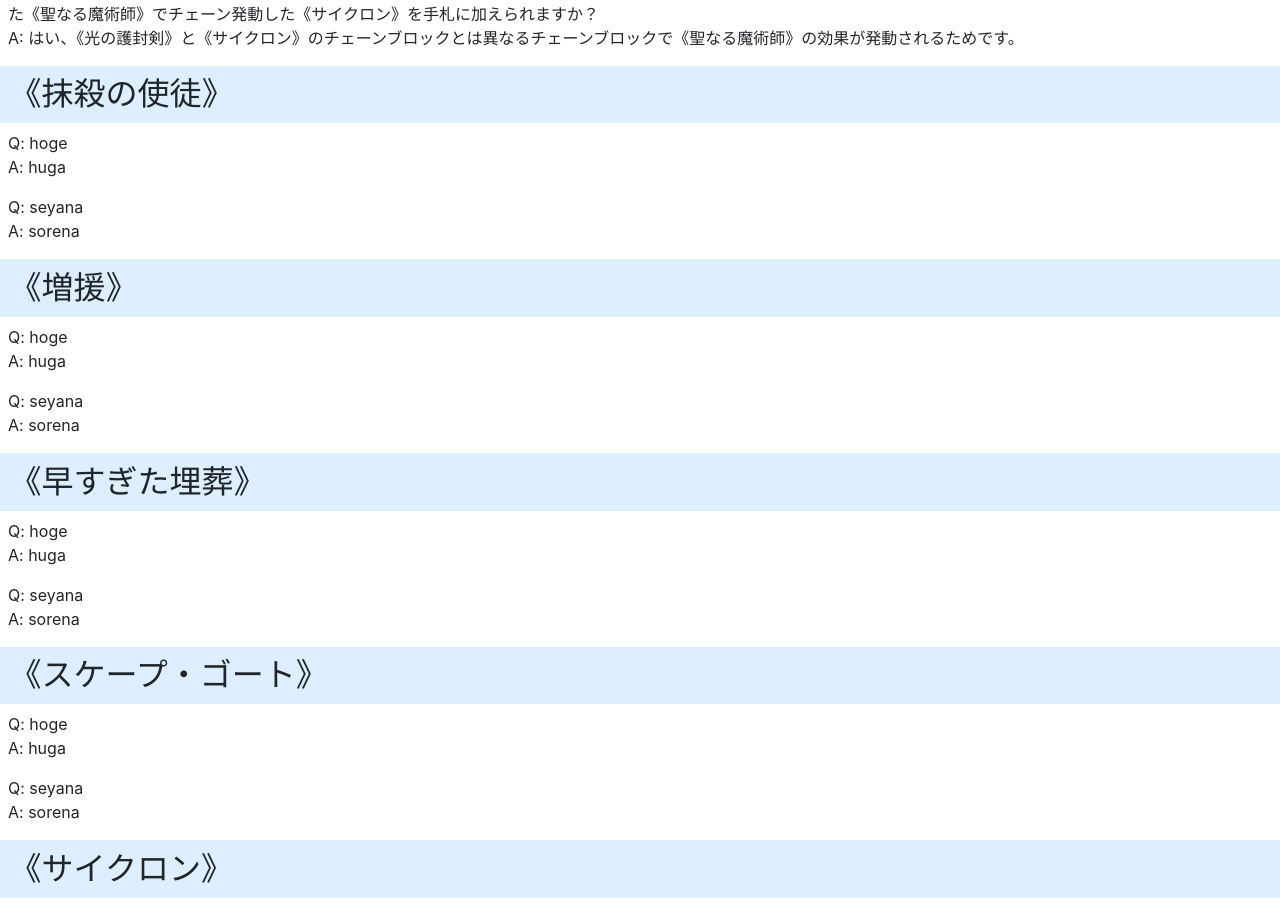
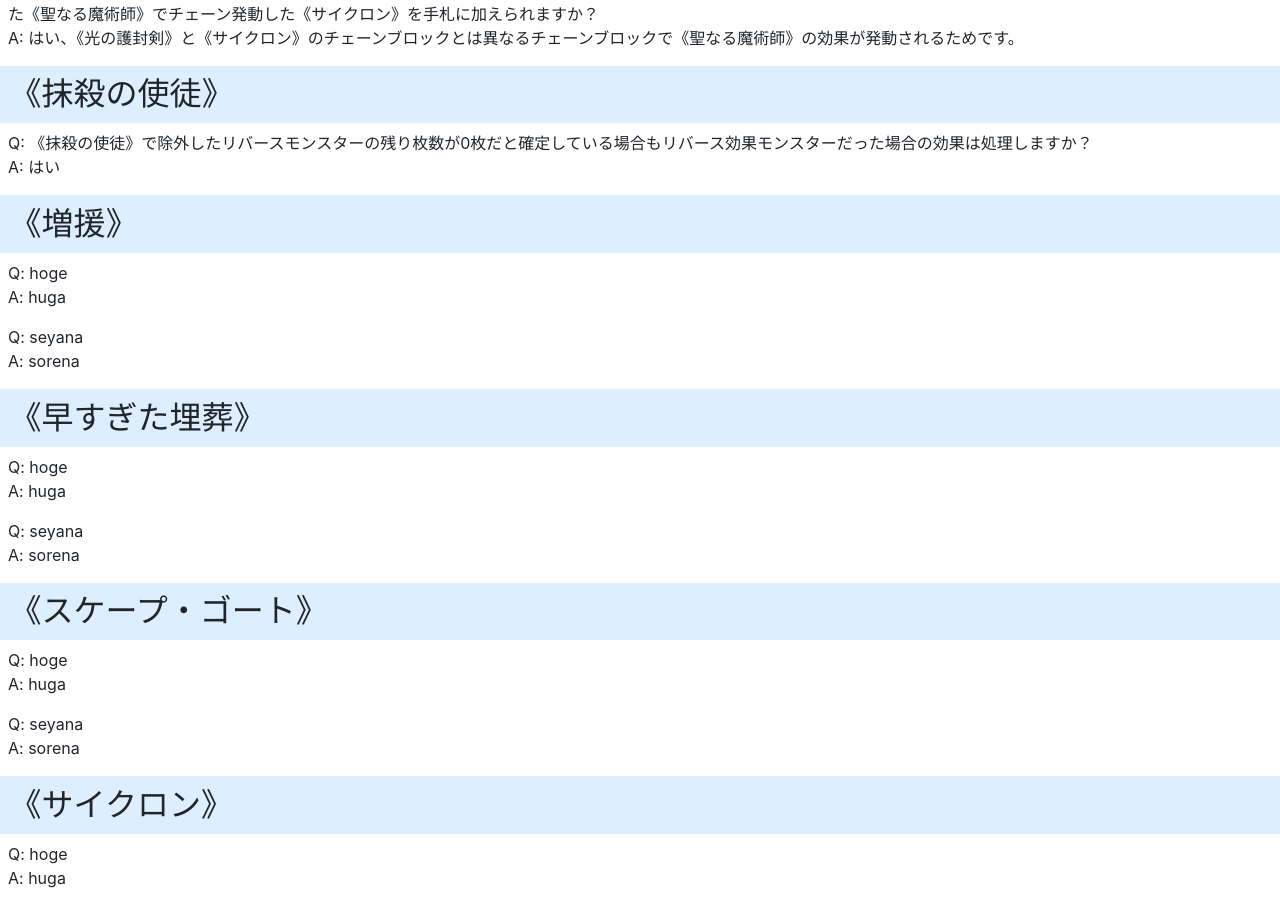
Before and after one commit to wotsushi/y-gateball, a React (Create React App) app: page /faq in a window 1280 px wide. Shown: the part 4508-5418 px from the top of the page. Built offline with nearby package versions, Linux system fonts and the light colour scheme; what react-hooks-global-state would draw is missing.

Commit message:
抹殺の使徒のFAQを追加
ISSUE: #31

```diff
--- a/src/FAQ.tsx
+++ b/src/FAQ.tsx
@@ -279,8 +279,10 @@ const faqs: FAQ[] = [
   {
     name: "抹殺の使徒",
     qas: [
-      ["hoge", "huga"],
-      ["seyana", "sorena"],
+      [
+        "《抹殺の使徒》で除外したリバースモンスターの残り枚数が0枚だと確定している場合もリバース効果モンスターだった場合の効果は処理しますか？",
+        "はい",
+      ],
     ],
   },
   {
```
